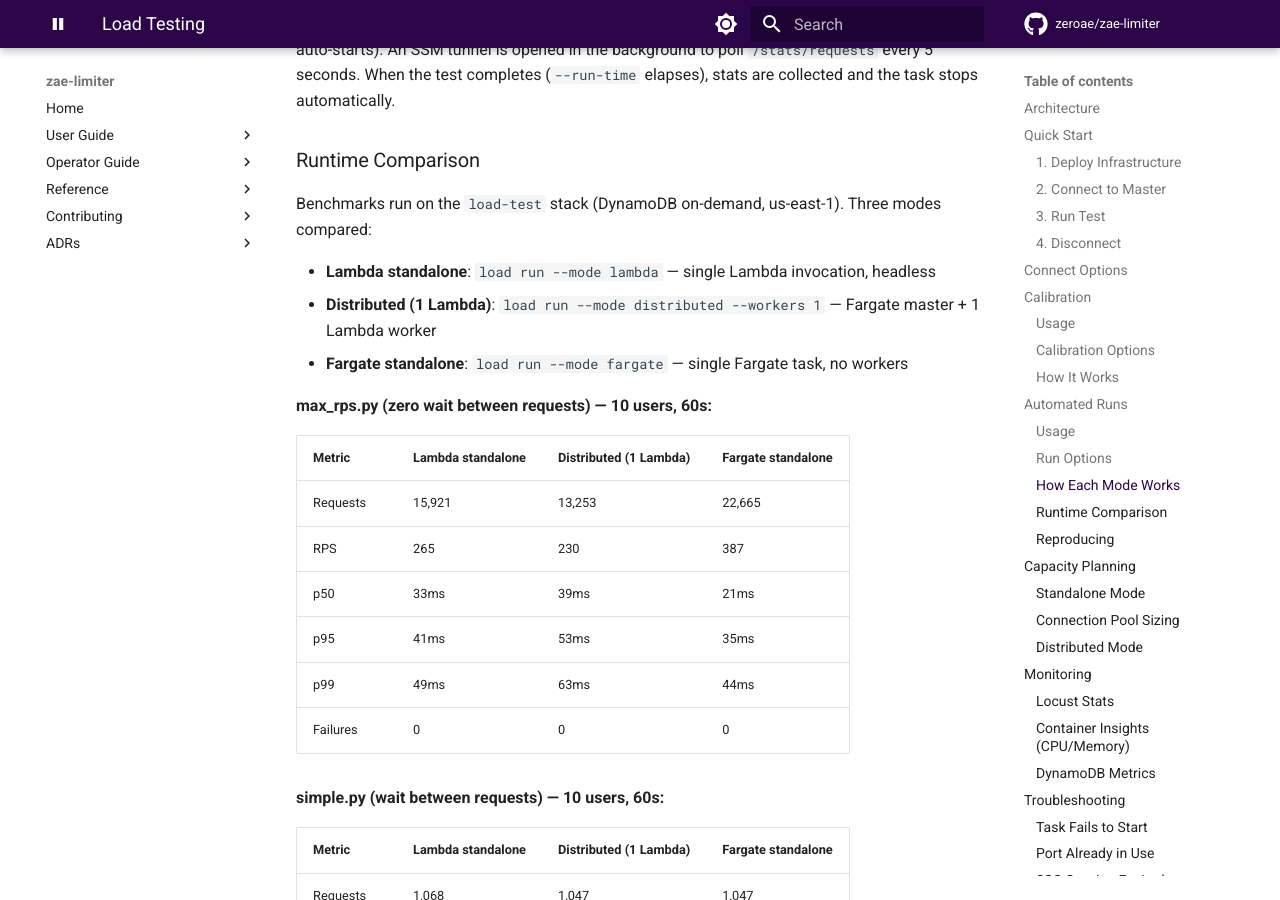
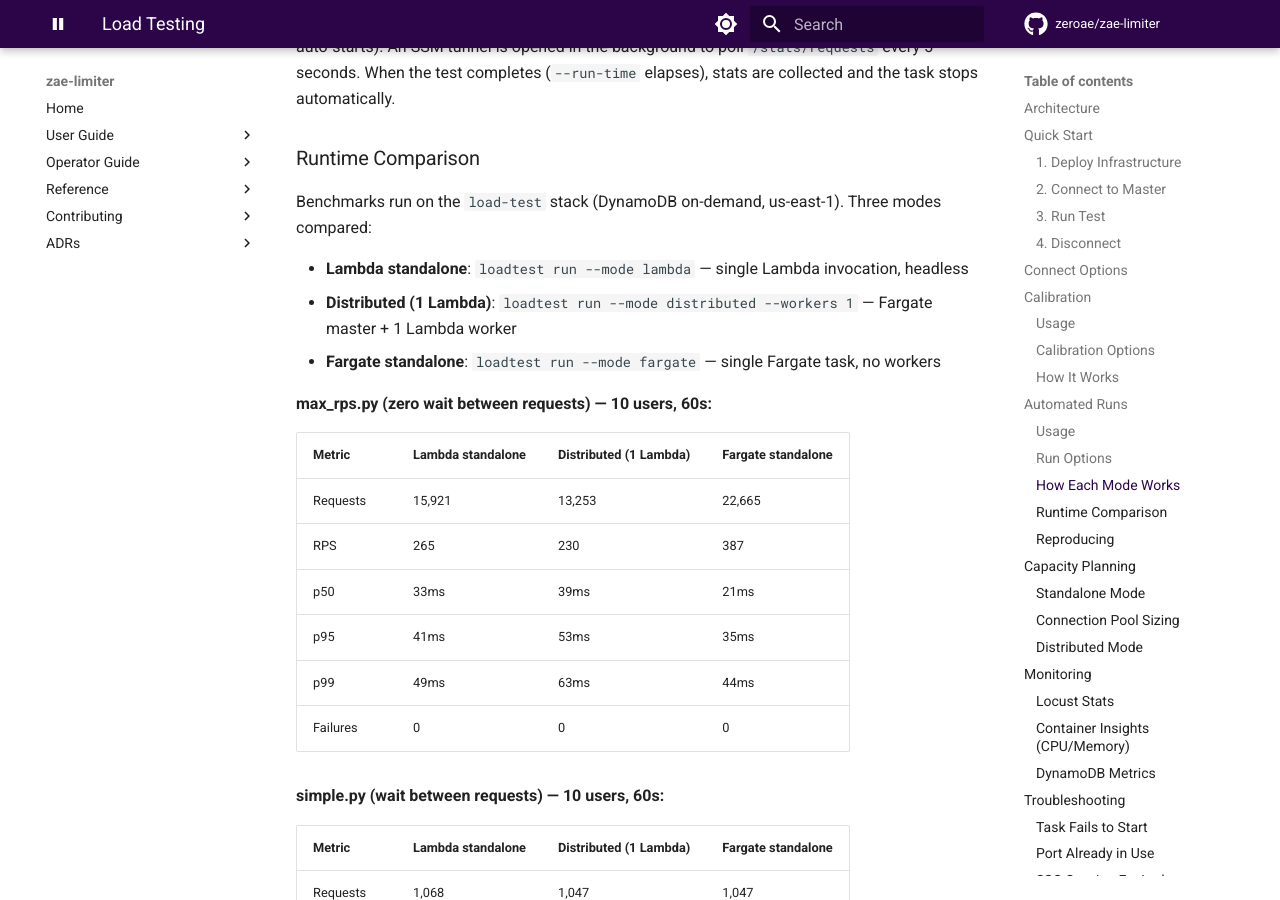
Before and after one commit to zeroae/zae-limiter, an MkDocs documentation site: the page built from docs/operations/load-testing.md, in a window 1280 px wide and 900 px high, scrolled down 4968 px. Built offline with MkDocs 1.6.1 and Material for MkDocs 9.7.7, drawn with Linux system fonts in a browser that asks for light colours; comment, search, counter and statistics services are not loaded; the version menu is left out; some of the changed text lies outside the part shown.

Commit message:
🐛 fix(docs): rename `load` → `loadtest` and `calibrate` → `tune` in docs
Commands were renamed during the 343a/343b PRs but the docs commit
still referenced the old names.

Fixes #361 (review comment)

Co-Authored-By: Claude Opus 4.6 <noreply@anthropic.com>

````diff
--- a/docs/operations/load-testing.md
+++ b/docs/operations/load-testing.md
@@ -6,7 +6,7 @@ Distributed load testing for zae-limiter using Locust on AWS (Fargate Spot maste
 
 ```mermaid
 flowchart LR
-    CLI[zae-limiter load]
+    CLI[zae-limiter loadtest]
     ECR[ECR Repository]
     ECS[Fargate Spot]
     LAMBDA[Lambda Workers]
@@ -31,7 +31,7 @@ flowchart LR
 ### 1. Deploy Infrastructure
 
 ```bash
-zae-limiter load deploy --name my-limiter --region us-east-1 \
+zae-limiter loadtest deploy --name my-limiter --region us-east-1 \
   --vpc-id vpc-xxx \
   --subnet-ids "subnet-aaa,subnet-bbb" \
   -C examples/locust/
@@ -49,13 +49,13 @@ The deploy command automatically:
 
 ```bash
 # Distributed mode (Fargate master + Lambda workers)
-zae-limiter load connect --name my-limiter --region us-east-1
+zae-limiter loadtest connect --name my-limiter --region us-east-1
 
 # Standalone mode (single process, no workers)
-zae-limiter load connect --name my-limiter --region us-east-1 --standalone
+zae-limiter loadtest connect --name my-limiter --region us-east-1 --standalone
 
 # Override resources at connect time
-zae-limiter load connect --name my-limiter --region us-east-1 \
+zae-limiter loadtest connect --name my-limiter --region us-east-1 \
   --standalone --cpu 1024 --memory 2048 --pool-connections 200
 ```
 
@@ -87,7 +87,7 @@ curl http://localhost:8089/stop
 ```bash
 # Ctrl+C disconnects SSM tunnel; task keeps running
 # To stop the Fargate task on disconnect:
-zae-limiter load connect --name my-limiter --region us-east-1 --destroy
+zae-limiter loadtest connect --name my-limiter --region us-east-1 --destroy
 ```
 
 ## Connect Options
@@ -108,17 +108,17 @@ zae-limiter load connect --name my-limiter --region us-east-1 --destroy
 
 ## Calibration
 
-The `load calibrate` command uses Little's Law to binary-search for the optimal per-worker user count, then recommends distributed run configuration.
+The `loadtest tune` command uses Little's Law to binary-search for the optimal per-worker user count, then recommends distributed run configuration.
 
 ### Usage
 
 ```bash
 # Calibrate optimal per-worker user count
-zae-limiter load calibrate --name my-limiter --region us-east-1 \
+zae-limiter loadtest tune --name my-limiter --region us-east-1 \
   -f locustfiles/max_rps.py --step-duration 30
 
 # Cascade calibration
-zae-limiter load calibrate --name my-limiter --region us-east-1 \
+zae-limiter loadtest tune --name my-limiter --region us-east-1 \
   -f locustfiles/max_rps.py --user-classes MaxRpsCascadeUser --step-duration 30
 ```
 
@@ -144,22 +144,22 @@ zae-limiter load calibrate --name my-limiter --region us-east-1 \
 
 ## Automated Runs
 
-The `load run` command runs a self-contained, headless test and reports results — no manual Locust UI interaction needed. Supports Lambda, Fargate, and distributed runtimes.
+The `loadtest run` command runs a self-contained, headless test and reports results — no manual Locust UI interaction needed. Supports Lambda, Fargate, and distributed runtimes.
 
 ### Usage
 
 ```bash
 # Lambda run (default) — invokes a single Lambda worker
-zae-limiter load run --name my-limiter --region us-east-1 \
+zae-limiter loadtest run --name my-limiter --region us-east-1 \
   -f locustfiles/max_rps.py --users 10 --duration 60
 
 # Fargate run — starts a Fargate task in standalone headless mode
-zae-limiter load run --name my-limiter --region us-east-1 \
+zae-limiter loadtest run --name my-limiter --region us-east-1 \
   --mode fargate \
   -f locustfiles/max_rps.py --users 10 --duration 60
 
 # Fargate with custom CPU/memory
-zae-limiter load run --name my-limiter --region us-east-1 \
+zae-limiter loadtest run --name my-limiter --region us-east-1 \
   --mode fargate --cpu 2048 --memory 4096 \
   -f locustfiles/max_rps.py --users 10 --duration 60
 ```
@@ -189,9 +189,9 @@ zae-limiter load run --name my-limiter --region us-east-1 \
 
 Benchmarks run on the `load-test` stack (DynamoDB on-demand, us-east-1). Three modes compared:
 
-- **Lambda standalone**: `load run --mode lambda` — single Lambda invocation, headless
-- **Distributed (1 Lambda)**: `load run --mode distributed --workers 1` — Fargate master + 1 Lambda worker
-- **Fargate standalone**: `load run --mode fargate` — single Fargate task, no workers
+- **Lambda standalone**: `loadtest run --mode lambda` — single Lambda invocation, headless
+- **Distributed (1 Lambda)**: `loadtest run --mode distributed --workers 1` — Fargate master + 1 Lambda worker
+- **Fargate standalone**: `loadtest run --mode fargate` — single Fargate task, no workers
 
 **max_rps.py (zero wait between requests) — 10 users, 60s:**
 
@@ -227,28 +227,28 @@ Benchmarks run on the `load-test` stack (DynamoDB on-demand, us-east-1). Three m
 
 ```bash
 # Prerequisites: deployed load test stack
-# zae-limiter load deploy --name <target> --region us-east-1 ...
+# zae-limiter loadtest deploy --name <target> --region us-east-1 ...
 
 # 1. Login
 aws sso login --profile zeroae-code/AWSPowerUserAccess
 
 # 2. Lambda standalone benchmark
 AWS_PROFILE=zeroae-code/AWSPowerUserAccess \
-  uv run zae-limiter load run \
+  uv run zae-limiter loadtest run \
   --name <target> --region us-east-1 \
   -f locustfiles/max_rps.py --users 10 --duration 60
 
 # 3. Fargate standalone benchmark
 #    (don't run simultaneously — they share the same DynamoDB table)
 AWS_PROFILE=zeroae-code/AWSPowerUserAccess \
-  uv run zae-limiter load run \
+  uv run zae-limiter loadtest run \
   --name <target> --region us-east-1 \
   --mode fargate \
   -f locustfiles/max_rps.py --users 10 --duration 60
 
 # 4. Distributed benchmark (1 Lambda worker)
 AWS_PROFILE=zeroae-code/AWSPowerUserAccess \
-  uv run zae-limiter load run \
+  uv run zae-limiter loadtest run \
   --name <target> --region us-east-1 \
   --mode distributed --workers 1 \
   -f locustfiles/max_rps.py --users 10 --duration 60
@@ -441,7 +441,7 @@ Error: Task failed to start within 2 minutes
 Check for stale tasks and force restart:
 
 ```bash
-zae-limiter load connect --name my-limiter --force
+zae-limiter loadtest connect --name my-limiter --force
 ```
 
 ### Port Already in Use
````
Also changed, not shown: .claude/rules/aws-testing.md (+6 -6 lines).
